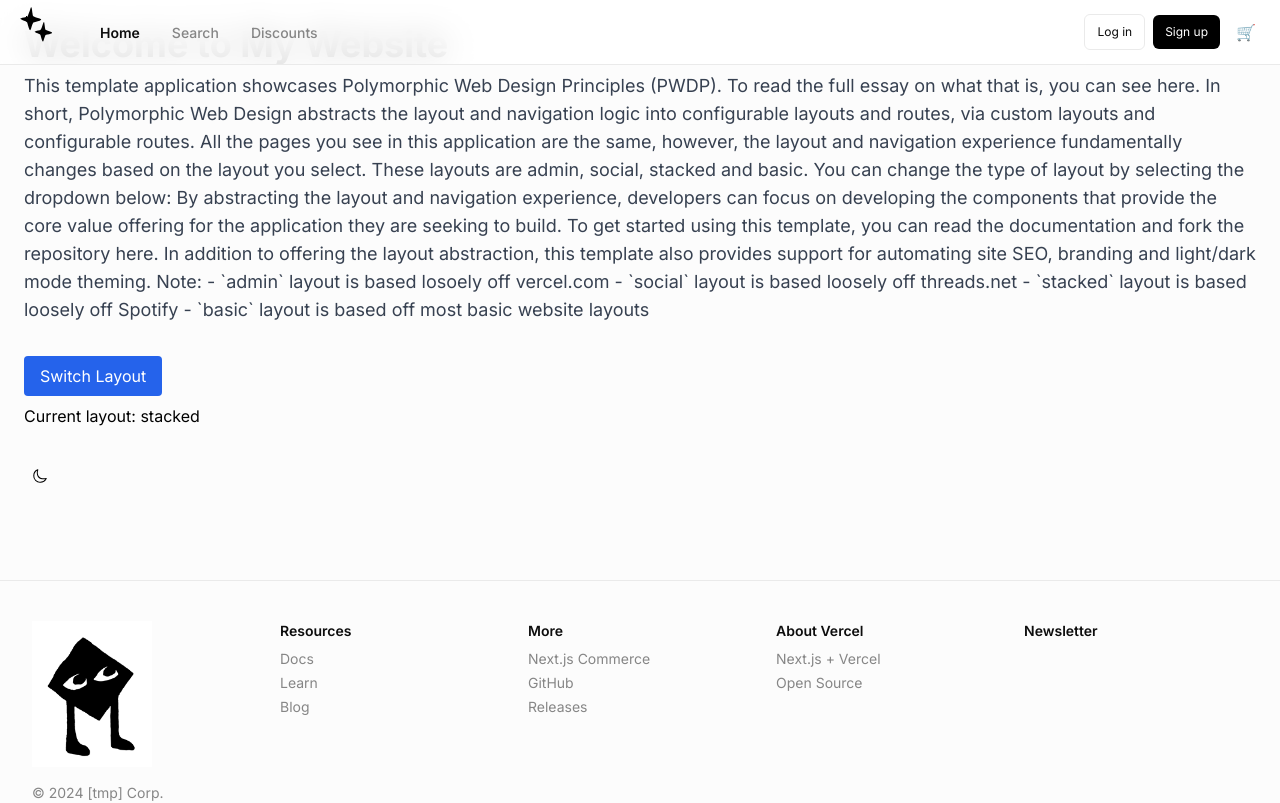
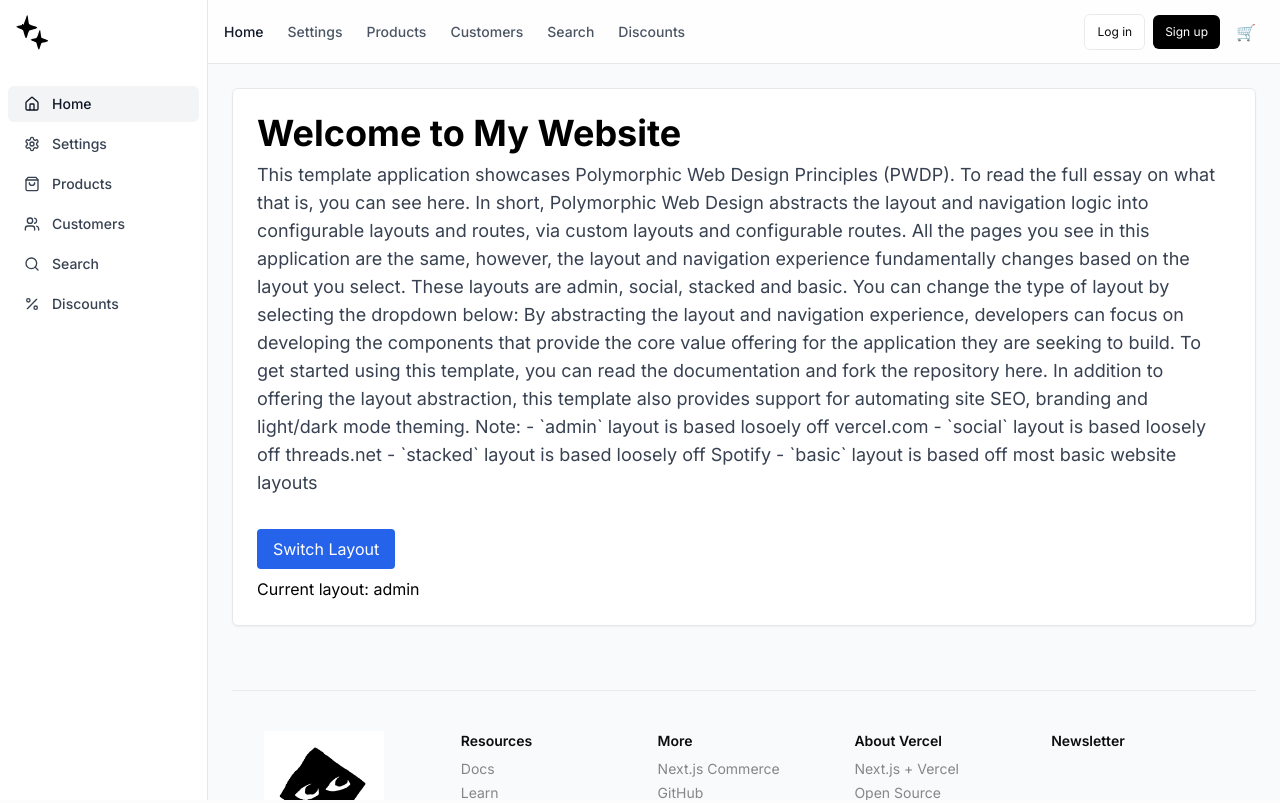
Before and after one commit to pprunty/tmplate.xyz, a Next.js app: page / in a window 1280 px wide. Shown: the top 803 px of the page. Built offline with nearby package versions, Linux system fonts and the light colour scheme.

Commit message:
checkmate

```diff
--- /dev/null
+++ b/src/app/_components/sheet.tsx
@@ -0,0 +1,74 @@
+// app/_components/sheet.tsx
+"use client";
+
+import React, { useEffect } from "react";
+import { createPortal } from "react-dom";
+
+interface SheetProps {
+  isOpen: boolean;
+  onClose: () => void;
+  side?: "left" | "right";
+  children: React.ReactNode;
+}
+
+export function Sheet({ isOpen, onClose, side = "left", children }: SheetProps) {
+  useEffect(() => {
+    const handleEscape = (e: KeyboardEvent) => {
+      if (e.key === "Escape") onClose();
+    };
+
+    document.addEventListener("keydown", handleEscape);
+    return () => document.removeEventListener("keydown", handleEscape);
+  }, [onClose]);
+
+  if (!isOpen) return null;
+
+  return createPortal(
+    <div className="fixed inset-0 z-60">
+      {/* Overlay */}
+      <div
+        className="fixed inset-0 bg-black/30 dark:bg-white/20 backdrop-blur-sm"
+        onClick={onClose}
+      />
+
+      {/* Content */}
+      <div
+        className={`
+          fixed top-0 ${side === "left" ? "left-0" : "right-0"}
+          h-full w-[280px] bg-white dark:bg-[#111]
+          shadow-xl transition-transform duration-300
+          border-r ${side === "left" ? "border-r" : "border-l"}
+          border-gray-200 dark:border-[#252525]
+        `}
+      >
+        {children}
+      </div>
+    </div>,
+    document.body
+  );
+}
+
+interface SheetTriggerProps {
+  children: React.ReactNode;
+  onClick: () => void;
+}
+
+export function SheetTrigger({ children, onClick }: SheetTriggerProps) {
+  return (
+    <button
+      onClick={onClick}
+      aria-label="Open menu"
+      className="focus:outline-none focus:ring-2 focus:ring-gray-400 dark:focus:ring-gray-600 rounded-md"
+    >
+      {children}
+    </button>
+  );
+}
+
+interface SheetContentProps {
+  children: React.ReactNode;
+}
+
+export function SheetContent({ children }: SheetContentProps) {
+  return <div className="h-full flex flex-col">{children}</div>;
+}
--- a/src/app/_components/social-icon.tsx
+++ b/src/app/_components/social-icon.tsx
@@ -47,8 +47,8 @@
       active:text-contrast-active-light dark:active:text-contrast-active-dark
 
       transition-colors
-      sm:w-5 sm:h-5
       w-5 h-5
+      sm:w-4.5 sm:h-4.5
     `,
     fill: 'currentColor', // Theme-aware coloring
     'aria-label': `${platform} profile`, // Accessibility label
--- a/src/app/_components/theme-switcher.tsx
+++ b/src/app/_components/theme-switcher.tsx
@@ -1,141 +1,79 @@
-'use client';
+"use client"
 
-import { useEffect, useLayoutEffect, useState, useCallback } from 'react';
-import { themeEffect } from './theme-effect';
+import { useEffect, useLayoutEffect, useState, useCallback } from "react"
+import { Monitor, Sun, Moon } from "lucide-react"
+import { themeEffect } from "./theme-effect"
 
 export function ThemeSwitcher() {
-  const [preference, setPreference] = useState<undefined | null | string>(
-    undefined,
-  );
-  const [currentTheme, setCurrentTheme] = useState<null | string>(null);
-  const [isHovering, setIsHovering] = useState(false);
-  const [isHoveringOverride, setIsHoveringOverride] = useState(false);
-
-  const onMediaChange = useCallback(() => {
-    const current = themeEffect();
-    setCurrentTheme(current);
-  }, []);
+  const [preference, setPreference] = useState<undefined | null | string>(undefined)
 
   useLayoutEffect(() => {
-    setPreference(localStorage.getItem('theme'));
-    const current = themeEffect();
-    setCurrentTheme(current);
+    setPreference(localStorage.getItem("theme"))
+    themeEffect() // Initialize theme effect
+  }, [])
 
-    const matchMedia = window.matchMedia('(prefers-color-scheme: dark)');
-    matchMedia.addEventListener('change', onMediaChange);
-    return () => matchMedia.removeEventListener('change', onMediaChange);
-  }, [onMediaChange]);
-
-  const onStorageChange = useCallback(
-    (event: StorageEvent) => {
-      if (event.key === 'theme') setPreference(event.newValue);
-    },
-    [setPreference],
-  );
+  const onStorageChange = useCallback((event: StorageEvent) => {
+    if (event.key === "theme") setPreference(event.newValue)
+  }, [])
 
   useEffect(() => {
-    setCurrentTheme(themeEffect());
-  }, [preference]);
+    themeEffect() // Re-run theme effect when preference changes
+  }, [preference])
 
   useEffect(() => {
-    window.addEventListener('storage', onStorageChange);
-    return () => window.removeEventListener('storage', onStorageChange);
-  });
+    window.addEventListener("storage", onStorageChange)
+    return () => window.removeEventListener("storage", onStorageChange)
+  }, [onStorageChange])
 
   return (
-    <>
-      {isHovering && (
-        <span className="text-[9px] text-gray-400 mr-[-5px] hidden md:inline">
-          {preference === null
-            ? 'System'
-            : preference === 'dark'
-              ? 'Dark'
-              : 'Light'}
-        </span>
-      )}
+    <div className="inline-flex items-center bg-primary-background-light dark:bg-primary-background-dark rounded-full border border-primary-border-light dark:border-primary-border-dark">
+      {/* Buttons remain unchanged */}
+      <button
+        aria-label="System theme"
+        className={`p-1.5 rounded-full transition-all duration-200 ${
+          preference === null
+            ? "bg-primary-active-light dark:bg-primary-active-dark text-primary-text-light dark:text-primary-text-dark border border-primary-border-light dark:border-primary-border-dark"
+            : "text-secondary-text-light dark:text-secondary-text-dark hover:text-primary-text-light dark:hover:text-primary-text-dark hover:bg-primary-background-hover-light dark:hover:bg-primary-background-hover-dark"
+        }`}
+        onClick={() => {
+          localStorage.removeItem("theme")
+          setPreference(null)
+        }}
+      >
+        <Monitor className="sm:h-3.5 sm:w-3.5 h-4 w-4" />
+      </button>
 
       <button
-        aria-label="Toggle theme"
-        className={`inline-flex ${
-          isHovering && !isHoveringOverride
-            ? 'bg-gray-200 dark:bg-[#313131]'
-            : ''
-        } active:bg-gray-300 transition-[background-color] dark:active:bg-[#242424] rounded-sm p-2
-          bg-gray-200 dark:bg-[#313131] theme-system:!bg-inherit [&_.sun-icon]:hidden dark:[&_.moon-icon]:hidden dark:[&_.sun-icon]:inline
+        aria-label="Light theme"
+        className={`p-1.5 rounded-full transition-all duration-200 ${
+          preference === "light"
+            ? "bg-primary-active-light dark:bg-primary-active-dark text-primary-text-light dark:text-primary-text-dark border border-primary-border-light dark:border-primary-border-dark"
+            : "text-secondary-text-light dark:text-secondary-text-dark hover:text-primary-text-light dark:hover:text-primary-text-dark hover:bg-primary-background-hover-light dark:hover:bg-primary-background-hover-dark"
         }`}
-        onClick={(ev) => {
-          ev.preventDefault();
-          setIsHoveringOverride(true);
-
-          let newPreference: string | null =
-            currentTheme === 'dark' ? 'light' : 'dark';
-          const systemTheme = window.matchMedia('(prefers-color-scheme: dark)')
-            .matches
-            ? 'dark'
-            : 'light';
-
-          if (preference !== null && systemTheme === currentTheme) {
-            newPreference = null;
-            localStorage.removeItem('theme');
-          } else {
-            localStorage.setItem('theme', newPreference);
-          }
-
-          setPreference(newPreference);
-        }}
-        onMouseEnter={() => setIsHovering(true)}
-        onMouseLeave={() => {
-          setIsHovering(false);
-          setIsHoveringOverride(false);
+        onClick={() => {
+          localStorage.setItem("theme", "light")
+          setPreference("light")
         }}
       >
-        <span className="sun-icon">
-          <SunIcon />
-        </span>
-        <span className="moon-icon">
-          <MoonIcon />
-        </span>
+        <Sun className="sm:h-3.5 sm:w-3.5 h-4 w-4" />
       </button>
-    </>
-  );
+
+      <button
+        aria-label="Dark theme"
+        className={`p-1.5 rounded-full transition-all duration-200 ${
+          preference === "dark"
+            ? "bg-primary-active-light dark:bg-primary-active-dark text-primary-text-light dark:text-primary-text-dark border border-primary-border-light dark:border-primary-border-dark"
+            : "text-secondary-text-light dark:text-secondary-text-dark hover:text-primary-text-light dark:hover:text-primary-text-dark hover:bg-primary-background-hover-light dark:hover:bg-primary-background-hover-dark"
+        }`}
+        onClick={() => {
+          localStorage.setItem("theme", "dark")
+          setPreference("dark")
+        }}
+      >
+        <Moon className="sm:h-3.5 sm:w-3.5 h-4 w-4" />
+      </button>
+    </div>
+  )
 }
 
-function MoonIcon(props: React.SVGProps<SVGSVGElement>) {
-  return (
-    <svg
-      xmlns="http://www.w3.org/2000/svg"
-      width={16}
-      height={16}
-      strokeWidth={0}
-      viewBox="0 0 56 56"
-      {...props}
-    >
-      <path
-        d="M41.2 36.1c-12.9 0-21-7.8-21-20.3 0-3.5.7-6.7 1.6-8.3.3-.7.4-1 .4-1.5 0-.8-.7-1.7-1.7-1.7-.2 0-.7 0-1.3.3A24.5 24.5 0 004.4 27.1 23.8 23.8 0 0029 51.7c10.2 0 18.4-5.3 22.3-14.1l.3-1.4c0-1-.9-1.6-1.6-1.6a3 3 0 00-1.2.2c-2 .8-4.8 1.3-7.6 1.3zM8.1 27c0-7.3 3.8-14.3 9.9-18-.8 2-1.2 4.5-1.2 7.2 0 14.6 9 23.3 23.9 23.3 2.4 0 4.5-.2 6.4-1a20.8 20.8 0 01-18 9.6C17 48 8.1 39 8.1 27z"
-        stroke="none"
-        fill="currentColor"
-      />
-    </svg>
-  );
-}
-
-function SunIcon(props: React.SVGProps<SVGSVGElement>) {
-  return (
-    <svg
-      xmlns="http://www.w3.org/2000/svg"
-      width={16}
-      height={16}
-      strokeWidth={0}
-      viewBox="0 0 56 56"
-      {...props}
-    >
-      <path
-        d="M30 4.6c0-1-.9-2-2-2a2 2 0 00-2 2v5c0 1 .9 2 2 2s2-1 2-2zm9.6 9a2 2 0 000 2.8c.8.8 2 .8 2.9 0L46 13a2 2 0 000-2.9 2 2 0 00-3 0zm-26 2.8c.7.8 2 .8 2.8 0 .8-.7.8-2 0-2.9L13 10c-.7-.7-2-.8-2.9 0-.7.8-.7 2.1 0 3zM28 16a12 12 0 00-12 12 12 12 0 0012 12 12 12 0 0012-12 12 12 0 00-12-12zm0 3.6c4.6 0 8.4 3.8 8.4 8.4 0 4.6-3.8 8.4-8.4 8.4a8.5 8.5 0 01-8.4-8.4c0-4.6 3.8-8.4 8.4-8.4zM51.3 30c1.1 0 2-.9 2-2s-.9-2-2-2h-4.9a2 2 0 00-2 2c0 1.1 1 2 2 2zM4.7 26a2 2 0 00-2 2c0 1.1.9 2 2 2h4.9c1 0 2-.9 2-2s-1-2-2-2zm37.8 13.6a2 2 0 00-3 0 2 2 0 000 2.9l3.6 3.5a2 2 0 002.9 0c.8-.8.8-2.1 0-3zM10 43.1a2 2 0 000 2.9c.8.7 2.1.8 3 0l3.4-3.5c.8-.8.8-2.1 0-2.9-.8-.8-2-.8-2.9 0zm20 3.4c0-1.1-.9-2-2-2a2 2 0 00-2 2v4.9c0 1 .9 2 2 2s2-1 2-2z"
-        stroke="none"
-        fill="currentColor"
-      />
-    </svg>
-  );
-}
-
-export default ThemeSwitcher;
+export default ThemeSwitcher
--- a/src/app/_layout/footer.tsx
+++ b/src/app/_layout/footer.tsx
@@ -2,6 +2,7 @@
 
 import React from 'react';
 import Image from 'next/image';
+import { ThemeSwitcher } from "@/app/_components/theme-switcher";
 
 // Assuming you have these two in the same file or as separate modules
 // import { SocialPlatform } from '@/types/SocialPlatform';
@@ -244,6 +245,7 @@
             </div>
           )}
         </div>
+      <ThemeSwitcher/>
       </div>
     </footer>
   );
--- a/src/app/_templates/admin/header.tsx
+++ b/src/app/_templates/admin/header.tsx
@@ -1,55 +1,61 @@
+// app/_templates/admin/header.tsx (updated)
 "use client";
 
 import React from "react";
 import Link from "next/link";
+import { usePathname } from "next/navigation";
 import { routes } from "../../routes";
-import type { Route } from "../../routes";
-
-// Shared CTA
 import CTA, { CTAOption } from "@/app/_layout/cta";
 import Logo from "@/app/_layout/logo";
 
-const adminRoutes = routes.filter((route) =>
-  route.showInLayouts?.includes("SidebarMenu")
-);
+export default function AdminHeader() {
+  const pathname = usePathname();
+  const ctaOptions: CTAOption[] = ["auth", "shopping_cart"];
 
-export default function AdminHeader() {
-    const ctaOptions: CTAOption[] = ["auth", "shopping_cart"];
+  // Filter routes for admin layout
+  const adminRoutes = routes.filter((route) =>
+    route.showInLayouts?.includes("admin")
+  );
 
   return (
     <header
       className="
         sticky top-0
-        z-10
+        z-50
         h-16
         border-b border-gray-200 dark:border-[#252525]
         bg-white dark:bg-[#111]
-        bg-opacity-70
+        bg-opacity-80
         backdrop-blur-lg
       "
     >
       <div className="flex items-center justify-between h-full px-4">
-
-        {/* Show Logo only on mobile (< md) */}
-        <div className="flex md:hidden">
+        {/* Logo visible on mobile */}
+        <div className="md:hidden">
           <Logo />
         </div>
 
-        {/* Desktop nav links (hidden on mobile) */}
-        <nav className="hidden md:flex gap-4">
-          {adminRoutes.map(({ href, label }: Route) => (
+        {/* Desktop Navigation */}
+        <nav className="hidden md:flex space-x-6">
+          {adminRoutes.map(({ href, label }) => (
             <Link
               key={href}
               href={href}
-              className="text-sm font-medium text-gray-700 dark:text-gray-300 hover:underline"
+              className={`text-sm font-medium transition-colors hover:text-gray-900 dark:hover:text-white ${
+                pathname === href
+                  ? "text-gray-900 dark:text-white"
+                  : "text-gray-600 dark:text-gray-400"
+              }`}
             >
               {label}
             </Link>
           ))}
         </nav>
 
-        {/* The CTA on the right (shown on all device sizes) */}
-        <CTA options={ctaOptions} />
+        {/* CTA Section */}
+        <div className="flex items-center gap-4">
+          <CTA options={ctaOptions} />
+        </div>
       </div>
     </header>
   );
--- a/src/app/_templates/admin/mobile.tsx
+++ b/src/app/_templates/admin/mobile.tsx
@@ -1,92 +1,80 @@
+// app/_templates/admin/mobile.tsx
 "use client";
 
 import React, { useState } from "react";
 import Link from "next/link";
 import { usePathname } from "next/navigation";
+import { routes } from "../../routes";
+import { Sheet, SheetTrigger, SheetContent } from "@/app/_components/sheet";
+import Logo from "@/app/_layout/logo";
+import { MenuIcon } from "lucide-react";
+import CTA, { CTAOption } from "@/app/_layout/cta";
+import Footer from "@/app/_layout/footer";
 
-import Footer from "@/app/_layout/footer";
-import Header from "./header";
-import { routes } from "@/app/routes";
-import type { Route } from "@/app/routes";
+export default function MobileAdminLayout({ children }: { children: React.ReactNode }) {
+  const pathname = usePathname();
+  const [menuOpen, setMenuOpen] = useState(false);
+  const ctaOptions: CTAOption[] = ["auth", "shopping_cart"];
 
-// Optional: If you have user roles
-const userRoles = ["admin"];
-
-interface MobileLayoutProps {
-  children: React.ReactNode;
-}
-
-export default function MobileLayout({ children }: MobileLayoutProps) {
-  const pathname = usePathname();
-  const [isMenuOpen, setIsMenuOpen] = useState(false);
-
-  // Filter the routes for a “mobile-friendly” menu
-  const mobileRoutes = routes.filter((route) => {
-    const isMobileRoute = route.showInLayouts?.includes("MobileMenu");
-    const userHasAccess =
-      !route.role || route.role.some((role) => userRoles.includes(role));
-    return isMobileRoute && userHasAccess;
-  });
+  const adminRoutes = routes.filter((route) =>
+    route.showInLayouts?.includes("admin")
+  );
 
   return (
-    <div className="flex flex-col h-screen bg-gray-50 dark:bg-black">
-      {/* Header with a "hamburger" to show/hide the mobile menu */}
-      <div className="sticky top-0 z-10">
-        <Header />
-        <button
-          onClick={() => setIsMenuOpen(!isMenuOpen)}
-          className="p-2 border-b border-gray-200 dark:border-[#252525] w-full
-                     text-left text-sm font-medium dark:text-white
-                     bg-white dark:bg-[#111]"
-        >
-          {isMenuOpen ? "Close Menu" : "Open Menu"}
-        </button>
+    <div className="flex flex-col h-screen">
+      {/* Top Header */}
+      <header className="sticky top-0 z-50 bg-white dark:bg-[#111] border-b border-gray-200 dark:border-[#252525]">
+        <div className="flex items-center justify-between h-16 px-4">
+          <SheetTrigger onClick={() => setMenuOpen(true)}>
+            <MenuIcon className="h-6 w-6 text-gray-700 dark:text-gray-300" />
+          </SheetTrigger>
+
+          <Sheet isOpen={menuOpen} onClose={() => setMenuOpen(false)} side="left">
+            <SheetContent>
+              <div className="flex flex-col h-full">
+                <div className="px-4 py-6 border-b border-gray-200 dark:border-[#252525]">
+                  <Logo />
                 </div>
-
-      {/* MOBILE MENU */}
-      {isMenuOpen && (
-        <nav className="bg-white dark:bg-[#111] border-b border-gray-200 dark:border-[#252525]">
-          <ul className="flex flex-col space-y-1 px-4 py-2">
-            {mobileRoutes.map(({ href, label, icon: Icon }: Route) => {
-              const isActive = pathname === href;
-              return (
+                <nav className="flex-1 overflow-y-auto pt-4">
+                  <ul className="space-y-2 px-2">
+                    {adminRoutes.map(({ href, label, icon: Icon }) => (
                       <li key={href}>
                         <Link
                           href={href}
-                    className={`
-                      flex items-center gap-3 px-2 py-2 text-sm font-medium
-                      rounded-md transition-colors
-                      ${
-                        isActive
+                          onClick={() => setMenuOpen(false)}
+                          className={`flex items-center gap-3 px-4 py-2 rounded-lg text-sm ${
+                            pathname === href
                               ? "bg-gray-100 dark:bg-neutral-800 text-gray-900 dark:text-white"
                               : "text-gray-700 dark:text-gray-300 hover:bg-gray-100 dark:hover:bg-neutral-800"
-                      }
-                    `}
+                          }`}
                         >
-                    {Icon && <Icon size={16} />}
-                    <span>{label}</span>
+                          {Icon && <Icon className="w-5 h-5" />}
+                          {label}
                         </Link>
                       </li>
-              );
-            })}
+                    ))}
                   </ul>
                 </nav>
-      )}
+              </div>
+            </SheetContent>
+          </Sheet>
 
-      {/* MAIN CONTENT */}
-      <main className="flex-1 p-4 overflow-auto">
-        <div
-          className="
-            bg-white dark:bg-[#111]
-            rounded-md p-6
-            shadow-sm
-            border border-gray-200 dark:border-[#252525]
-          "
-        >
+          <div className="flex-1 flex justify-center md:hidden">
+            <Logo />
+          </div>
+
+          <CTA options={ctaOptions} />
+        </div>
+      </header>
+
+      {/* Main Content */}
+      <main className="flex-1 overflow-auto p-4 bg-gray-50 dark:bg-black min-h-screen">
+        <div className="bg-white dark:bg-[#111] rounded-xl p-4 shadow-sm border border-gray-200 dark:border-[#252525]">
           {children}
         </div>
+      <Footer/>
       </main>
-      <Footer />
+
     </div>
   );
 }
--- a/src/app/config.tsx
+++ b/src/app/config.tsx
@@ -3,7 +3,7 @@
   process.env.NODE_ENV === 'development'
       ? 'http://localhost:3000'
       : "https://tmplate.xyz",
-  layout: "stacked",
+  layout: "admin",
   branding: {
         logo_svg_path: null,
         show_brand_name: false,
--- a/src/app/page.tsx
+++ b/src/app/page.tsx
@@ -1,4 +1,3 @@
-import { ThemeSwitcher } from "./_components/theme-switcher";
 import LayoutToggle from "./_components/layout-toggle";
 
 export default function Home() {
@@ -40,10 +39,6 @@
         <LayoutToggle />
       </section>
 
-      {/* Theme Switcher */}
-      <section>
-        <ThemeSwitcher />
-      </section>
     </div>
   );
 }
```
Lines whose indentation alone changed are shown as unchanged.
